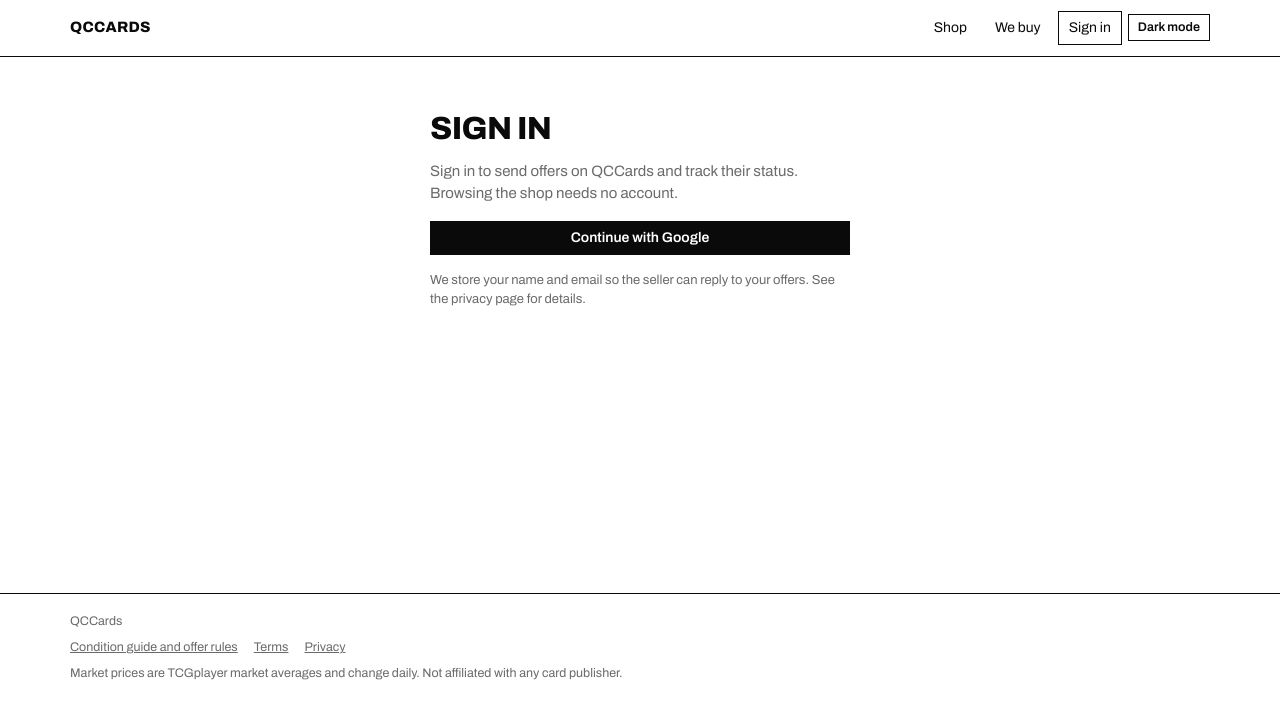
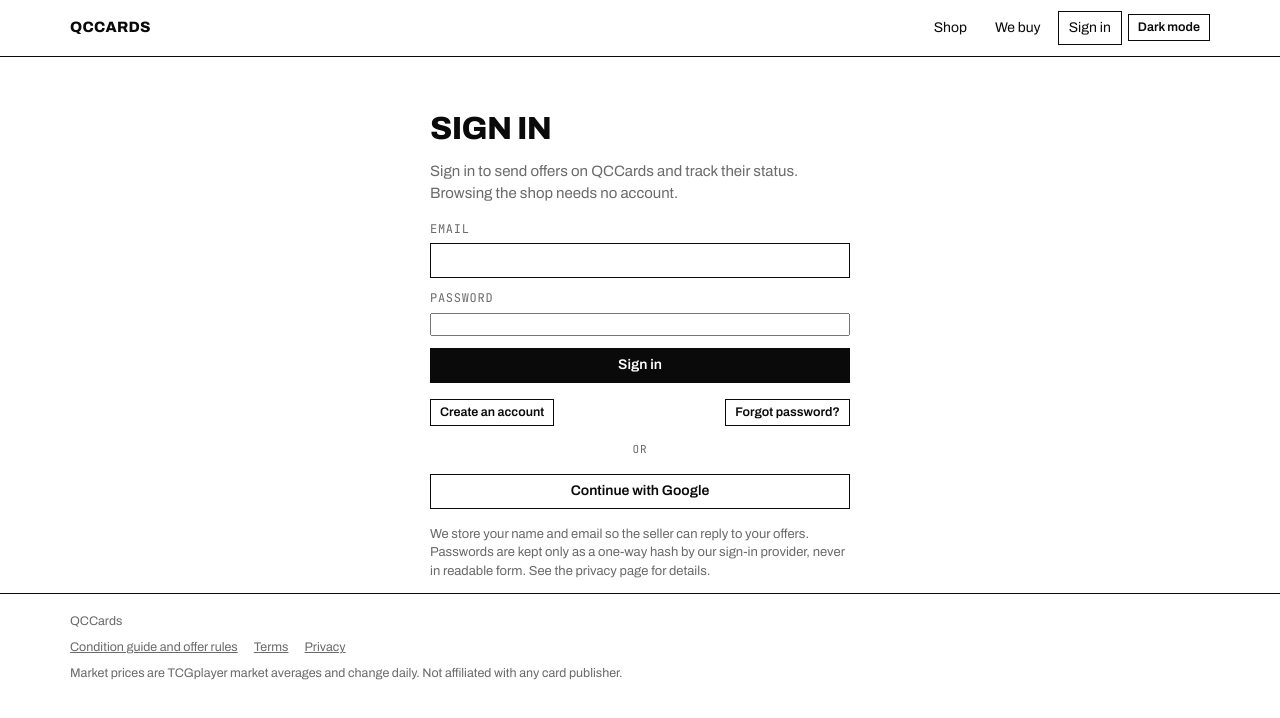
Before and after one commit to gnie13/card-marketplace, a Next.js app: page /login in a window 1280 px wide. Shown: the top 718 px of the page. Built offline with nearby package versions, Linux system fonts and the light colour scheme; no server answers; the database is empty.

Commit message:
Add email and password sign-in with confirmation and password reset

```diff
--- a/app/login/page.tsx
+++ b/app/login/page.tsx
@@ -6,6 +6,12 @@ import { useApp } from "@/lib/app";
 import { configured, supabase } from "@/lib/supabase";
 import { SetupNotice } from "@/components/ui";
 
+// Passwords are never stored or handled by this site's own database tables.
+// Supabase Auth receives them over HTTPS and keeps only a salted bcrypt hash.
+
+const MIN_PASSWORD = 10;
+type Mode = "signin" | "signup" | "forgot" | "reset";
+
 /** Only same-site paths are allowed as a return target. */
 function nextPath() {
   const n = new URLSearchParams(window.location.search).get("next") || "/";
@@ -13,33 +19,154 @@ function nextPath() {
 }
 
 export default function Login() {
-  const { user, site } = useApp();
+  const { user, site, toast } = useApp();
   const router = useRouter();
-  const [failed, setFailed] = useState(false);
+  const [mode, setMode] = useState<Mode>("signin");
+  const [f, setF] = useState({ name: "", email: "", password: "", confirm: "" });
+  const [msg, setMsg] = useState<{ ok: boolean; text: string } | null>(null);
+  const [busy, setBusy] = useState(false);
+
+  // A password reset link signs the person in and lands here; show the new-password form instead of redirecting.
+  useEffect(() => {
+    if (new URLSearchParams(window.location.search).get("mode") === "reset") Promise.resolve().then(() => setMode("reset"));
+    const { data } = supabase.auth.onAuthStateChange((event) => {
+      if (event === "PASSWORD_RECOVERY") setMode("reset");
+    });
+    return () => data.subscription.unsubscribe();
+  }, []);
 
   useEffect(() => {
-    if (user) router.replace(nextPath());
-  }, [user, router]);
+    if (user && mode !== "reset") router.replace(nextPath());
+  }, [user, mode, router]);
+
+  const go = (m: Mode) => {
+    setMode(m);
+    setMsg(null);
+    setF((x) => ({ ...x, password: "", confirm: "" }));
+  };
+  const set = (k: keyof typeof f) => (e: React.ChangeEvent<HTMLInputElement>) => setF({ ...f, [k]: e.target.value });
+  const origin = () => window.location.origin;
 
   async function google() {
-    setFailed(false);
+    setMsg(null);
     const { error } = await supabase.auth.signInWithOAuth({
       provider: "google",
-      options: { redirectTo: `${window.location.origin}/login?next=${encodeURIComponent(nextPath())}` },
+      options: { redirectTo: `${origin()}/login?next=${encodeURIComponent(nextPath())}` },
     });
-    if (error) setFailed(true);
+    if (error) setMsg({ ok: false, text: "Google sign-in could not start. Try again in a moment." });
   }
+
+  function passwordProblem() {
+    if (f.password.length < MIN_PASSWORD) return `Use at least ${MIN_PASSWORD} characters.`;
+    if (!/[a-zA-Z]/.test(f.password) || !/[0-9]/.test(f.password)) return "Include at least one letter and one number.";
+    if (f.password !== f.confirm) return "The two passwords do not match.";
+    return null;
+  }
+
+  async function submit(e: React.FormEvent) {
+    e.preventDefault();
+    setMsg(null);
+    const email = f.email.trim().toLowerCase();
+
+    if (mode === "signin") {
+      setBusy(true);
+      const { error } = await supabase.auth.signInWithPassword({ email, password: f.password });
+      setBusy(false);
+      // One message for every failure, so the form never reveals which emails have accounts.
+      if (error) setMsg({ ok: false, text: /confirm/i.test(error.message) ? "Confirm your email first. Check your inbox for the link we sent." : "That email and password do not match an account." });
+      return;
+    }
+
+    if (mode === "forgot") {
+      setBusy(true);
+      await supabase.auth.resetPasswordForEmail(email, { redirectTo: `${origin()}/login?mode=reset` });
+      setBusy(false);
+      setMsg({ ok: true, text: "If that email has an account, a reset link is on its way. It can take a minute to arrive." });
+      return;
+    }
+
+    const problem = passwordProblem();
+    if (problem) return setMsg({ ok: false, text: problem });
+
+    if (mode === "signup") {
+      setBusy(true);
+      const { data, error } = await supabase.auth.signUp({
+        email,
+        password: f.password,
+        options: { data: { full_name: f.name.trim().slice(0, 80) }, emailRedirectTo: `${origin()}/login?next=${encodeURIComponent(nextPath())}` },
+      });
+      setBusy(false);
+      if (error) return setMsg({ ok: false, text: /rate|limit/i.test(error.message) ? "Too many sign-ups right now. Try again in an hour, or use Google." : `Could not create the account: ${error.message}` });
+      if (!data.session) setMsg({ ok: true, text: "Check your email and click the link to confirm your account. Then come back and sign in." });
+      return;
+    }
+
+    // reset
+    setBusy(true);
+    const { error } = await supabase.auth.updateUser({ password: f.password });
+    setBusy(false);
+    if (error) return setMsg({ ok: false, text: `Could not change the password: ${error.message}` });
+    toast("Password changed. You are signed in.");
+    router.replace("/");
+  }
+
+  const title = { signin: "Sign in", signup: "Create an account", forgot: "Reset your password", reset: "Choose a new password" }[mode];
+  const showEmail = mode !== "reset";
+  const showPassword = mode !== "forgot";
+  const newPassword = mode === "signup" || mode === "reset";
 
   return (
     <section className="login">
       <SetupNotice />
-      <h1 style={{ fontSize: 32 }}>Sign in</h1>
-      <p className="mute" style={{ margin: 0 }}>
-        Sign in to send offers on {site.name} and track their status. Browsing the shop needs no account.
-      </p>
-      <button className="btn solid" onClick={google} disabled={!configured}>Continue with Google</button>
-      {failed && <p className="note" style={{ color: "var(--bad)" }}>Google sign-in could not start. Try again in a moment.</p>}
-      <p className="note">We store your name and email so the seller can reply to your offers. See the privacy page for details.</p>
+      <h1 style={{ fontSize: 32 }}>{title}</h1>
+      {mode === "signin" && <p className="mute" style={{ margin: 0 }}>Sign in to send offers on {site.name} and track their status. Browsing the shop needs no account.</p>}
+      {mode === "reset" && !user && <p className="note">Open this page from the reset link in your email. If the link expired, request a new one.</p>}
+
+      <form onSubmit={submit} style={{ display: "grid", gap: 12 }}>
+        {mode === "signup" && (
+          <label>Your name<input type="text" id="li-name" autoComplete="name" required maxLength={80} value={f.name} onChange={set("name")} /></label>
+        )}
+        {showEmail && (
+          <label>Email<input type="email" id="li-email" autoComplete="email" required maxLength={200} value={f.email} onChange={set("email")} /></label>
+        )}
+        {showPassword && (
+          <label>
+            {newPassword ? "New password" : "Password"}
+            <input type="password" id="li-pass" autoComplete={newPassword ? "new-password" : "current-password"} required minLength={newPassword ? MIN_PASSWORD : 1} maxLength={72} value={f.password} onChange={set("password")} />
+          </label>
+        )}
+        {newPassword && (
+          <>
+            <label>Repeat password<input type="password" id="li-pass2" autoComplete="new-password" required maxLength={72} value={f.confirm} onChange={set("confirm")} /></label>
+            <p className="note">At least {MIN_PASSWORD} characters with a letter and a number. A password manager or a long phrase works best.</p>
+          </>
+        )}
+        {msg && <p className="note" role="status" style={{ color: msg.ok ? "var(--good)" : "var(--bad)" }}>{msg.text}</p>}
+        <button className="btn solid" type="submit" disabled={busy || !configured || (mode === "reset" && !user)}>
+          {busy ? "Working..." : { signin: "Sign in", signup: "Create account", forgot: "Email me a reset link", reset: "Save new password" }[mode]}
+        </button>
+      </form>
+
+      {mode !== "reset" && (
+        <div className="acts" style={{ justifyContent: "space-between" }}>
+          {mode === "signin" ? (
+            <>
+              <button className="btn sm" onClick={() => go("signup")}>Create an account</button>
+              <button className="btn sm" onClick={() => go("forgot")}>Forgot password?</button>
+            </>
+          ) : (
+            <button className="btn sm" onClick={() => go("signin")}>Back to sign in</button>
+          )}
+        </div>
+      )}
+
+      {(mode === "signin" || mode === "signup") && (
+        <>
+          <div className="eyebrow" style={{ textAlign: "center" }}>or</div>
+          <button className="btn" onClick={google} disabled={!configured}>Continue with Google</button>
+        </>
+      )}
+      <p className="note">We store your name and email so the seller can reply to your offers. Passwords are kept only as a one-way hash by our sign-in provider, never in readable form. See the privacy page for details.</p>
     </section>
   );
 }
--- a/app/privacy/page.tsx
+++ b/app/privacy/page.tsx
@@ -9,7 +9,7 @@ export default function Privacy() {
 
       <h2>What we collect</h2>
       <ul>
-        <li><b>Account details.</b> When you sign in with Google we receive your name and email address.</li>
+        <li><b>Account details.</b> Your name and email address, from Google or from the account you create here. If you set a password, our sign-in provider keeps only a one-way hash of it. We cannot read it.</li>
         <li><b>Offers.</b> The card, the amount, any note you write, and the status of each offer you send.</li>
         <li><b>Saved cards and buylist replies.</b> Cards you save, and any card you tell us you have for sale.</li>
         <li><b>Usage.</b> A random ID stored in your browser, the days you visit, and which cards you open. This is not linked to advertising.</li>
--- a/app/terms/page.tsx
+++ b/app/terms/page.tsx
@@ -14,7 +14,7 @@ export default function Terms() {
       <p>This site lists trading cards we have for sale and lets signed-in visitors send offers. You must be at least 18, or have a parent or guardian&apos;s permission, to send an offer.</p>
 
       <h2>Accounts</h2>
-      <p>You sign in with a Google account. You are responsible for activity under your account. We may suspend accounts used for fraud, spam, or abuse.</p>
+      <p>You sign in with a Google account or an email and password. Keep your password private and do not reuse one from another site. You are responsible for activity under your account. We may suspend accounts used for fraud, spam, or abuse.</p>
 
       <h2>Offers and sales</h2>
       <p>Offers follow the rules on the <Link href="/guide">condition guide and offer rules</Link> page. No payment is collected through this site. A sale is complete only when the seller confirms payment.</p>
```
Also changed, not shown: 1 other file (tests, documents, lock files or other folders).
